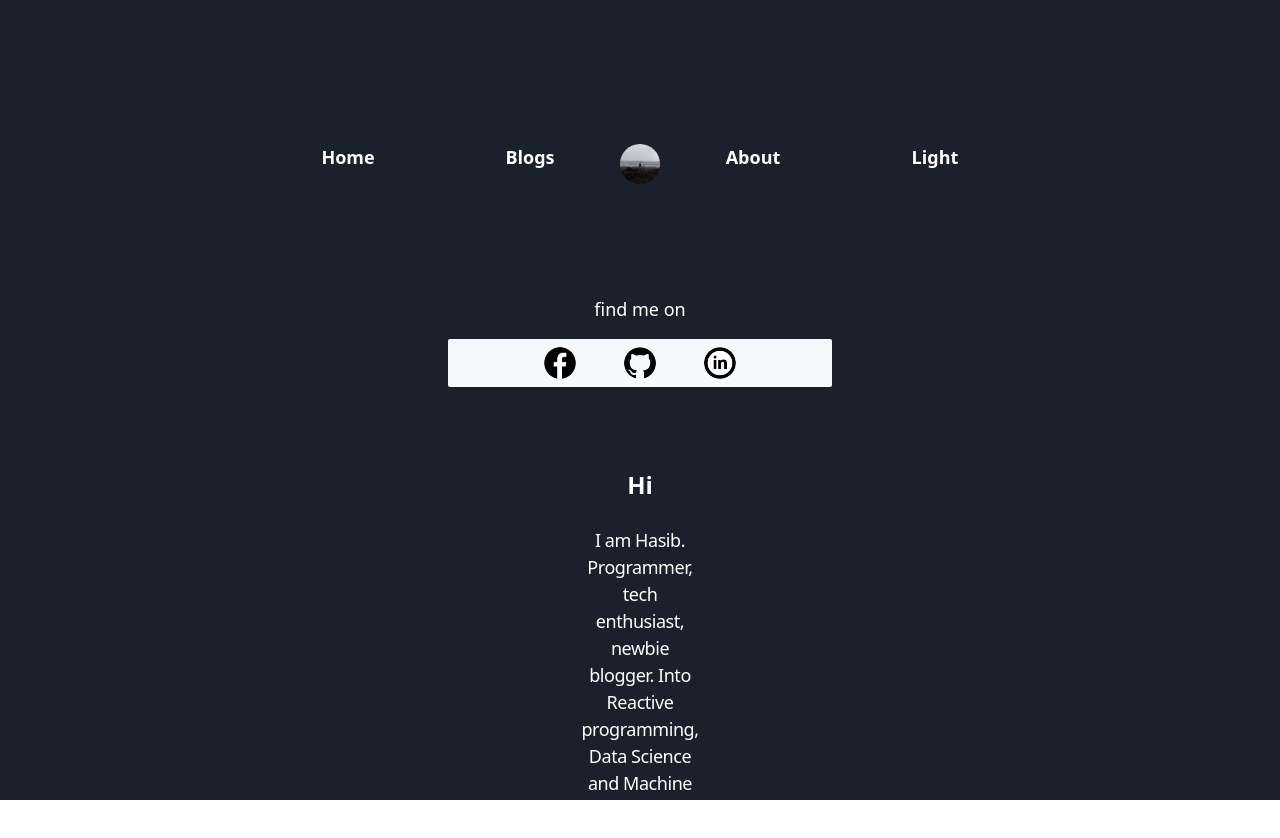
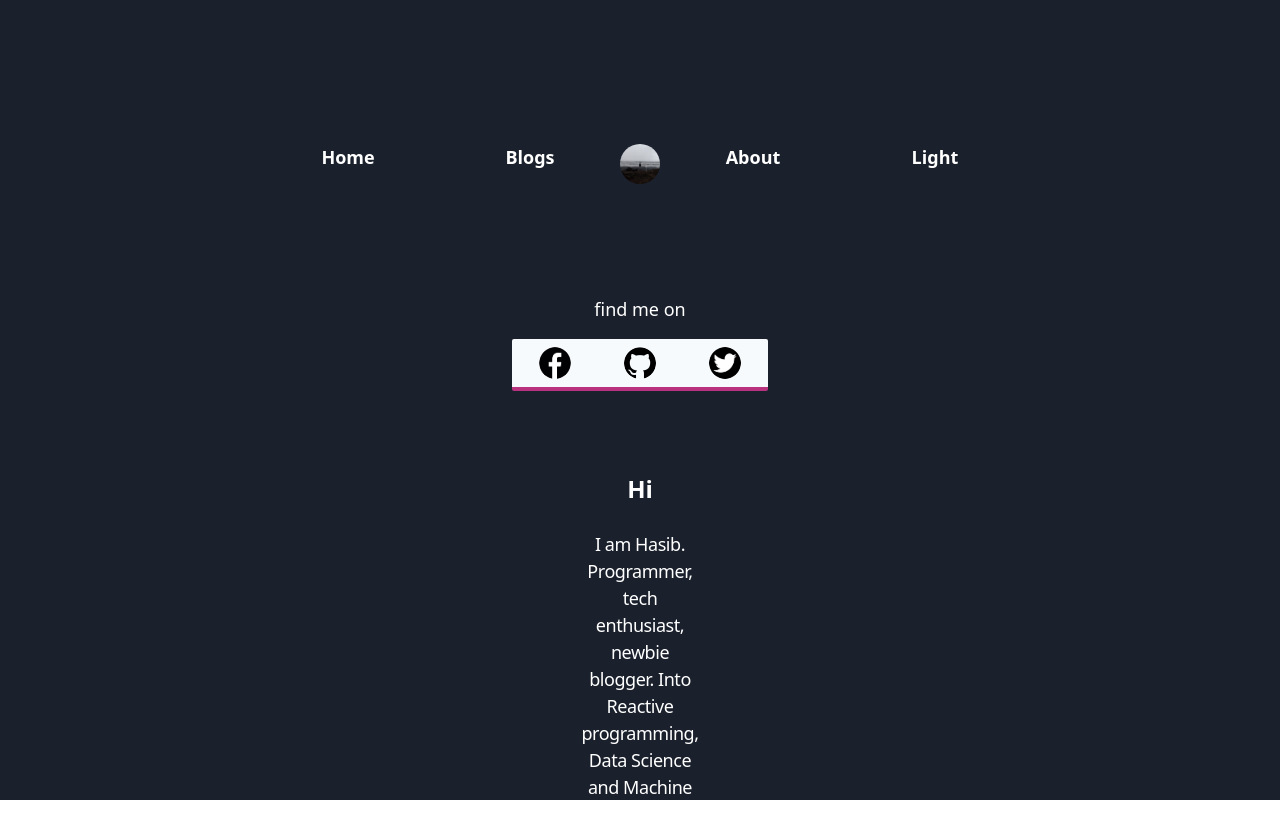
Before and after one commit to Hasib-cirkut/personal-blog, a React (Create React App) app: page / in a window 1280 px wide. Shown: the top 838 px of the page. Built offline with nearby package versions, Linux system fonts and the light colour scheme.

Commit message:
:lipstick: blog tag ui updated v2

```diff
--- a/src/pages/LandingPage.js
+++ b/src/pages/LandingPage.js
@@ -16,16 +16,22 @@ function LandingPage() {
 				<div className="flex flex-row justify-center mt-24 text-lg font-normal">
 					<p>find me on</p>
 				</div>
-				<div className={'flex flex-row justify-center mt-4 py-2 rounded-sm bg-gray-100 mx-4 md:mx-48'}>
+				<div
+					className={
+						'flex flex-row justify-around mt-4 py-2 rounded-sm border-b-4 border-pink-700 bg-gray-100 mx-4 md:mx-64'
+					}
+				>
 					<a href="https://www.facebook.com/adib.hasib.7">
-						<img src="/icon_facebook.png" alt="icon facebook" className="h-8 w-8 rounded-full mx-12" />
+						<img src="/icon_facebook.png" alt="icon facebook" className="h-8 w-8 rounded-full " />
 					</a>
 
 					<a href="https://github.com/Hasib-cirkut">
 						<img src="/icon_github.png" alt="icon facebook" className="h-8 w-8 rounded-full" />
 					</a>
 
-					<img src="/icon_linkedin.png" alt="icon facebook" className="h-8 w-8 rounded-full mx-12" />
+					<a href="https://twitter.com/HudaHasibul">
+						<img src="/icon_twitter.png" alt="icon facebook" className="h-8 w-8 rounded-full " />
+					</a>
 				</div>
 
 				<div className="flex flex-row justify-center mt-20 text-5xl">
@@ -35,7 +41,8 @@ function LandingPage() {
 				<div className="flex flex-row justify-center mt-6 text-lg md:mx-64 md:px-24 text-center font-light tracking-tight">
 					<p>
 						I am Hasib. Programmer, tech enthusiast, newbie blogger. Into Reactive programming, Data Science
-						and Machine learning. I am currently doing my undergrad at East West university.
+						and Machine learning. I am currently doing my undergrad at East West university where I'm also
+						serving as an undergraduate teaching assistant.
 					</p>
 				</div>
 
```
Also changed, not shown: public/icon_twitter.png (added).
